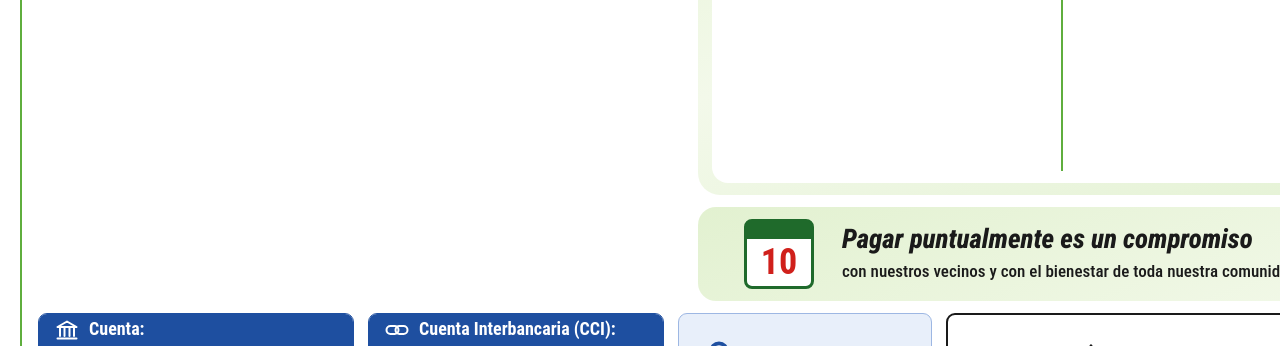
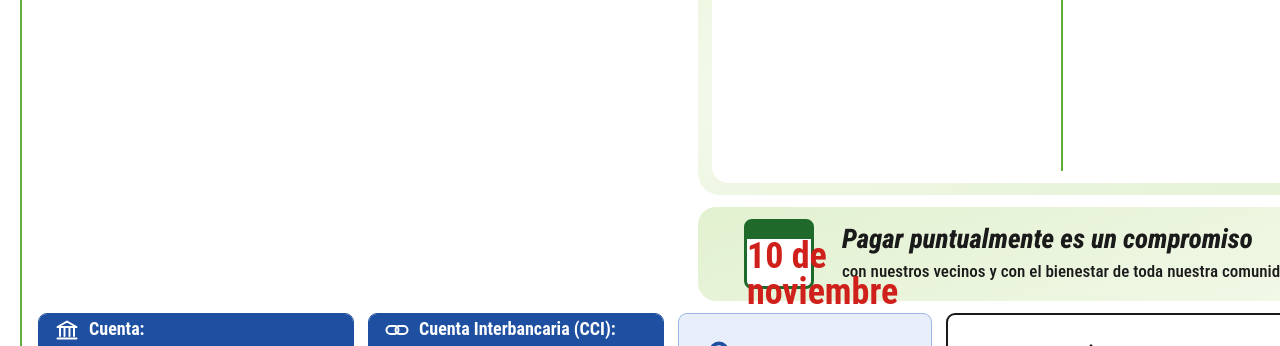
Before and after one commit to sebas731/Sistema-de-cobranzas, a Django app: template departamentos/templates/departamentos/recibos/documento.html in a window 1280 px wide. Shown: the part 666-1012 px from the top of the page. Run offline with Django 5.2, Linux system fonts and the light colour scheme; the template is opened without the code that fills it, so the values that code supplies are empty; some libraries are stand-ins or nearby versions; some web fonts are replaced.

```diff
--- a/departamentos/templates/departamentos/components/recibo_mantenimiento.html
+++ b/departamentos/templates/departamentos/components/recibo_mantenimiento.html
@@ -195,7 +195,7 @@ Iconos: components/recibo_icono.html · Logo: components/logo_girasoles.svg
 
       {# ----- Tarjeta "Pagar puntualmente" ----- #}
       <div class="rm-puntual">
-        <div class="rm-cal"><span>{% if r.vencimiento %}{{ r.vencimiento|date:"j" }}{% else %}10{% endif %}</span></div>
+        <div class="rm-cal"><span>10 de noviembre 2026</span></div>
         <div>
           <h4>Pagar puntualmente es un compromiso</h4>
           <p>con nuestros vecinos y con el bienestar de toda nuestra comunidad.</p>
```
